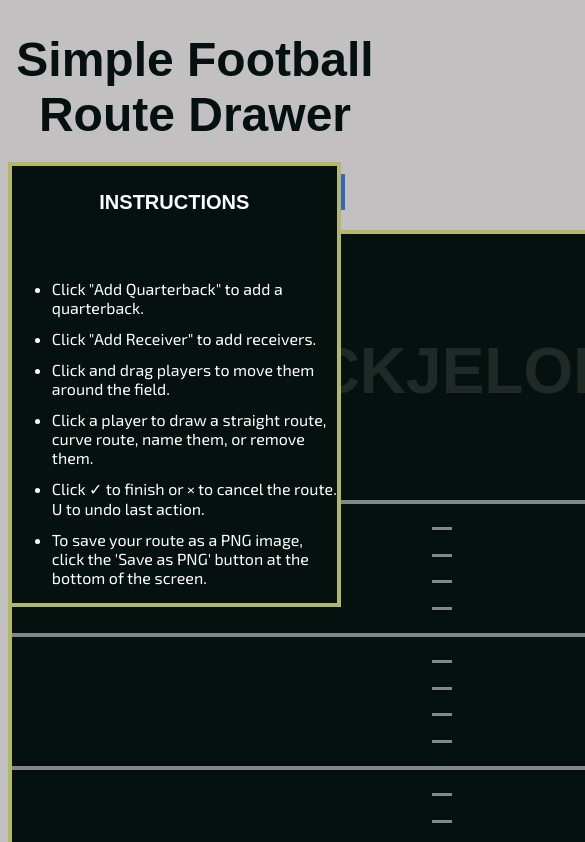
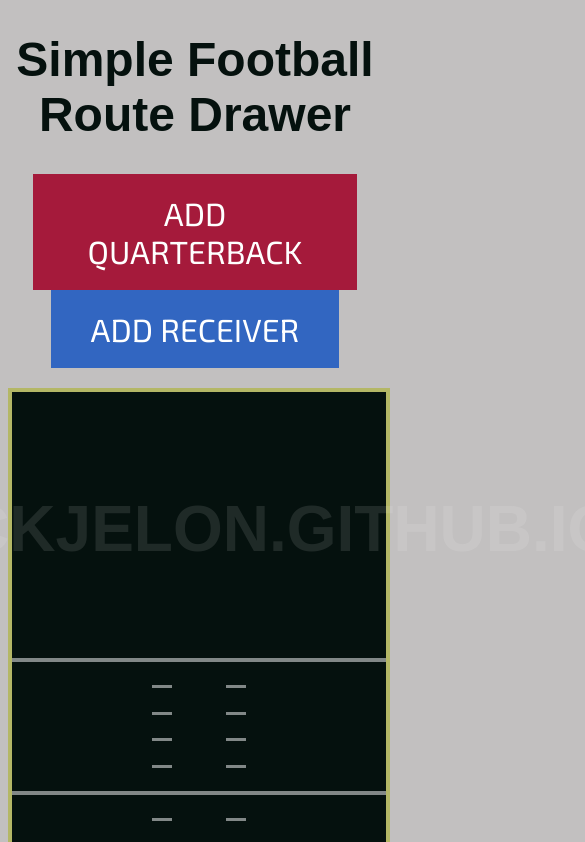
Before and after one commit to patrickjelon/patrickjelon.github.io, a plain HTML site: page index.html in a window 390 px wide. Shown: the top 842 px of the page, 585 px wide, since content can reach past the window. Drawn offline with Linux system fonts and the light colour scheme; a web font is replaced by a local one.

Commit message:
basic mobile

```diff
--- a/index.html
+++ b/index.html
@@ -4,6 +4,7 @@
   <meta name="viewport" content="width=device-width, initial-scale=1.0">
   <title>Football Route Drawer | Patrick Jelon</title>
   <link rel="stylesheet" href="styles.css">
+  <link rel="stylesheet" href="mobile.css">
   <script src="https://html2canvas.hertzen.com/dist/html2canvas.min.js"></script> <!-- save as png functionality -->
 </head>
 <body>
--- /dev/null
+++ b/mobile.css
@@ -0,0 +1,23 @@
+@media(max-width: 1843px) {
+  .instructions{
+    position: static;
+  }
+}
+
+@media(max-width: 787px) {
+  .add-qb,
+  .add-receiver {
+    font-size: 32px;
+    padding: 20px 40px;
+  }
+
+  body p {
+    max-width: 100%;
+  }
+}
+
+@media(max-width: 575px) {
+  .field-container {
+    max-width: 100%; /* ????? */
+  }
+}
```
